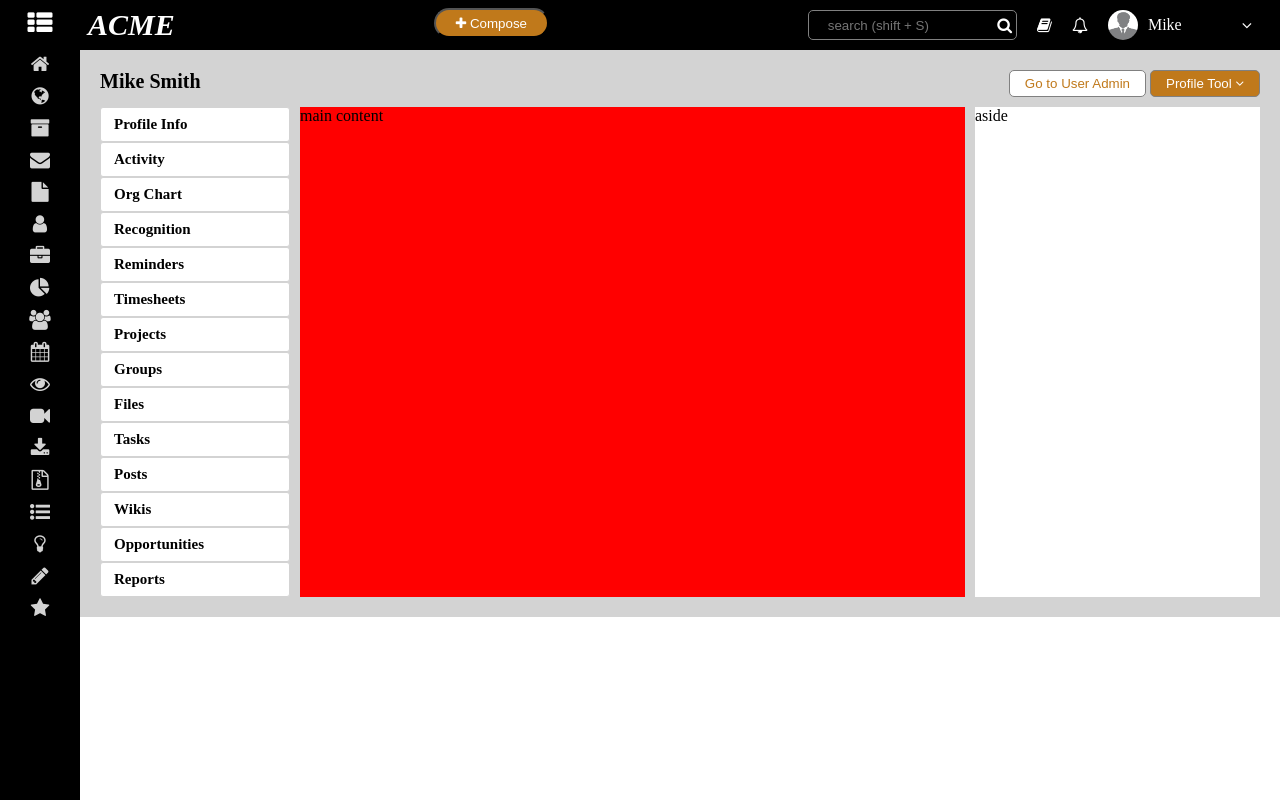
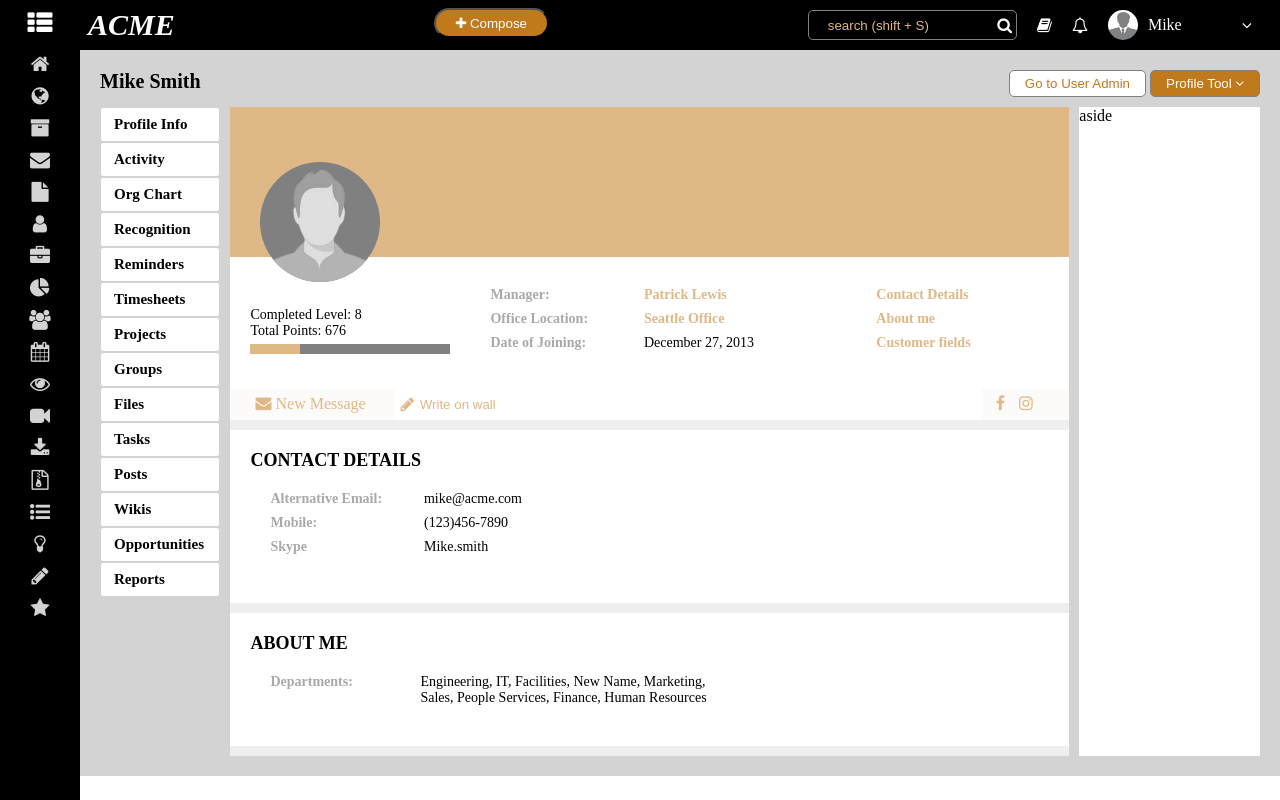
Before and after one commit to adamudev/student-class, a plain HTML site: page acme-profile-page.html in a window 1280 px wide. Drawn offline with Linux system fonts and the light colour scheme.

Commit message:
add main content section

```diff
--- a/acme-profile-page.css
+++ b/acme-profile-page.css
@@ -145,7 +145,7 @@
 }
 
 .main-content {
-  background-color: red;
+  background-color: #eee;
   flex: 7;
 }
 
@@ -169,3 +169,162 @@
   border: 1px solid lightgray;
   border-radius: 3px;
 }
+
+.top-main-content {
+  background-color: #fff;
+  margin-bottom: 10px;
+}
+
+.image-title {
+  height: 150px;
+  background-color: burlywood;
+  display: flex;
+  align-items: end;
+  padding: 0 30px;
+}
+
+.image {
+  position: relative;
+}
+
+.image img {
+  width: 120px;
+  height: 120px;
+  border-radius: 50%;
+  background-color: gray;
+  position: absolute;
+  bottom: -25px;
+}
+
+.title {
+  position: absolute;
+  right: 730px;
+  bottom: 390px;
+  color: white;
+}
+
+.info {
+  display: flex;
+  padding: 10px 0;
+  font-size: 14px;
+}
+
+.level {
+  margin-top: 20px;
+  flex: 1;
+  padding: 20px;
+}
+
+.details {
+  flex: 2;
+  padding: 20px;
+  width: 500px;
+}
+
+.details span {
+  display: inline-block;
+  width: 150px;
+  color: darkgray;
+  font-weight: bold;
+  margin-bottom: 8px;
+}
+
+.details a {
+  text-decoration: none;
+  color: burlywood;
+  font-weight: bold;
+}
+
+.links {
+  flex: 1;
+  display: flex;
+  flex-direction: column;
+  padding: 20px;
+}
+
+.links a {
+  text-decoration: none;
+  color: burlywood;
+  margin-bottom: 8px;
+  font-weight: bold;
+}
+
+.tmc-footer {
+  background-color: #fdfafa;
+  color: burlywood;
+  position: relative;
+}
+
+.tmc-footer a {
+  padding: 12px 25px;
+  color: burlywood;
+  text-decoration: none;
+}
+
+.tmc-footer input {
+  padding: 8px 25px;
+  border: none;
+  width: 70%;
+}
+
+.tmc-footer i.fa.fa-pencil {
+  position: absolute;
+  top: 7px;
+  right: 655px;
+}
+
+.tmc-footer i.fa.fa-facebook {
+  margin: 0 10px;
+}
+
+.contact-details {
+  background-color: white;
+  margin-bottom: 10px;
+  padding: 20px;
+}
+
+.contact-details h2, .about-me h2 {
+  font-size: 18px;
+  text-transform: uppercase;
+  font-weight: bold;
+}
+
+.contact-details p, .about-me p {
+  font-size: 14px;
+}
+
+.about-me {
+  background-color: white;
+  margin-bottom: 10px;
+  padding: 20px;
+}
+
+.about-me .details {
+  display: flex;
+}
+
+
+
+
+::placeholder {
+  color: burlywood;
+  opacity: 1;
+}
+
+progress {
+  border: none;
+  width: 200px;
+  height: 10px;
+  background: whitesmoke;
+  border-radius: 5px;
+  color: lightblue;
+  border-radius: 20px;
+}
+
+progress::-webkit-progress-value {
+  background: burlywood;
+}
+
+progress::-moz-progress-bar {
+  background: burlywood
+}
--- a/acme-profile-page.html
+++ b/acme-profile-page.html
@@ -77,7 +77,66 @@
               <a href="#">Opportunities</a>
               <a href="#">Reports</a>
             </div>
-            <div class="main-content">main content</div>
+            <div class="main-content">
+              <div class="top-main-content">
+                <div class="image-title">
+                  <div class="image">
+                    <img src="user6w.png" alt="photo" />
+                  </div>
+                  <div class="title">
+                    <h3>Mike Smith</h3>
+                    <p><i class="fa fa-envelope"></i> mike@acme.com</p>
+                  </div>
+                </div>
+                <div class="info">
+                  <div class="level">
+                    <p>Completed Level: 8</p>
+                    <p>Total Points: 676</p>
+                    <progress value="25" max="100" />
+                  </div>
+                  <div class="details">
+                    <p><span>Manager:</span> <a href="#">Patrick Lewis</a></p>
+                    <p>
+                      <span>Office Location:</span>
+                      <a href="#">Seattle Office</a>
+                    </p>
+                    <p><span>Date of Joining:</span> December 27, 2013</p>
+                  </div>
+                  <div class="links">
+                    <a href="#">Contact Details</a>
+                    <a href="#">About me</a>
+                    <a href="#">Customer fields</a>
+                  </div>
+                </div>
+                <div class="tmc-footer">
+                  <a href="#"><i class="fa fa-envelope"></i> New Message</a>
+                  <input type="text" placeholder="Write on wall" />
+                  <i class="fa fa-pencil"></i>
+                  <i class="fa fa-facebook"></i>
+                  <i class="fa fa-instagram"></i>
+                </div>
+              </div>
+              <div class="contact-details">
+                <h2>Contact Details</h2>
+                <div class="details">
+                  <p><span>Alternative Email:</span> mike@acme.com</p>
+                  <p><span>Mobile:</span> (123)456-7890</p>
+                  <p><span>Skype</span> Mike.smith</p>
+                </div>
+              </div>
+              <div class="about-me">
+                <h2>About Me</h2>
+                <div class="details">
+                  <p>
+                    <span>Departments:</span>
+                  </p>
+                  <p>
+                    Engineering, IT, Facilities, New Name, Marketing, Sales,
+                    People Services, Finance, Human Resources
+                  </p>
+                </div>
+              </div>
+            </div>
             <div class="aside">aside</div>
           </div>
         </div>
```
